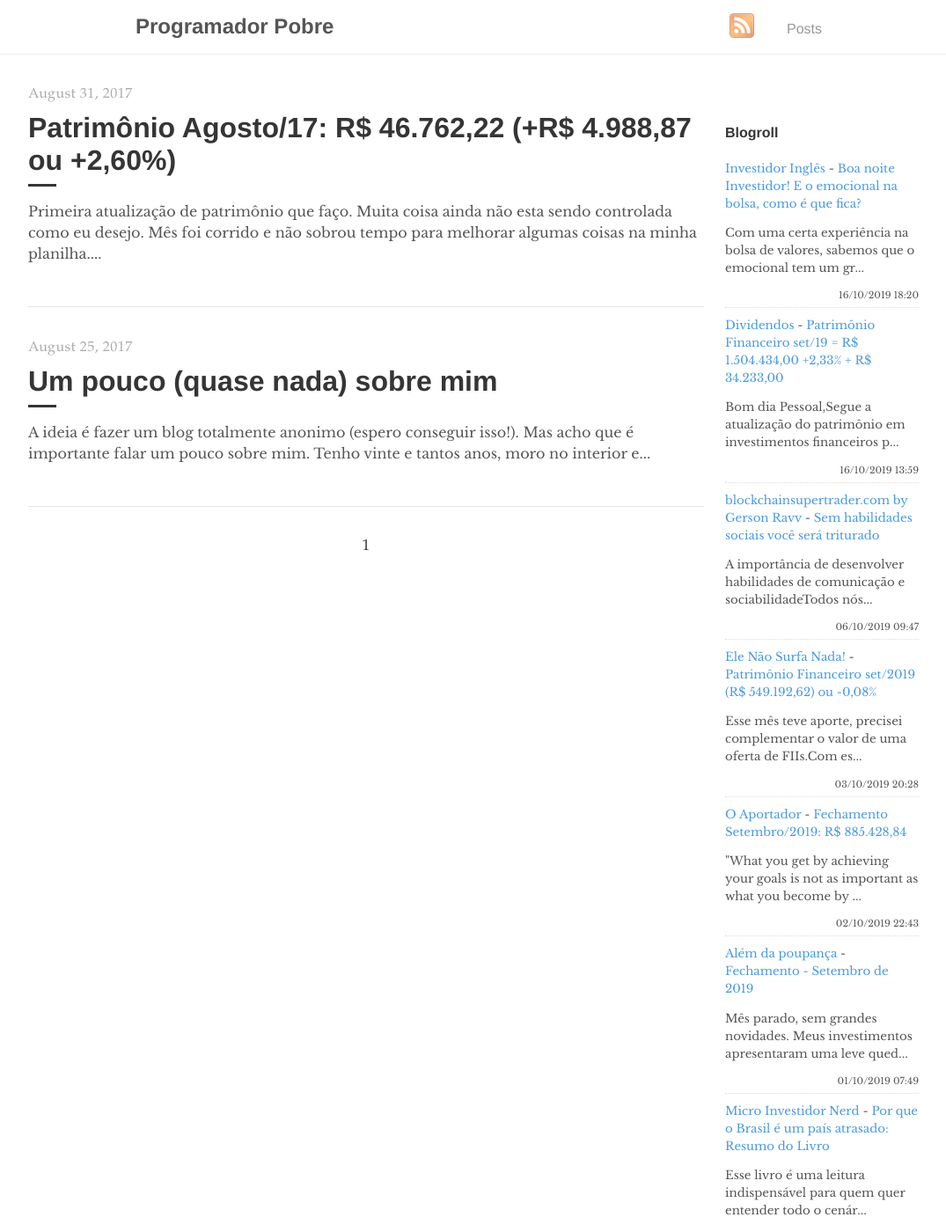
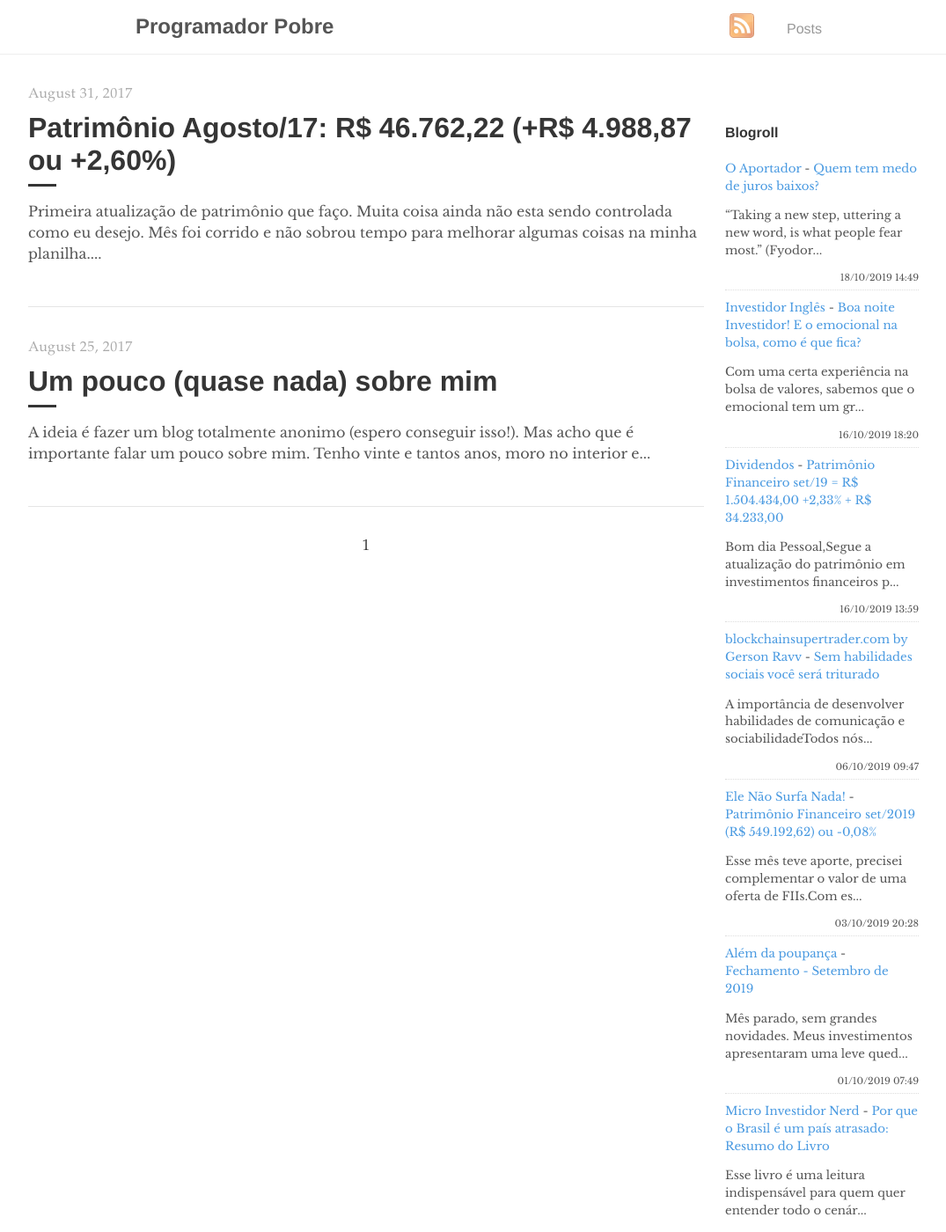
Before and after one commit to programadorpobre/programadorpobre.github.io, a Jekyll site: the page built from index.html, in a window 1280 px wide and 1400 px high. Shown: the whole window at 88% size, without its empty margins (96-1171 px from the left). Built offline with Jekyll 4.4.1, drawn with Linux system fonts in a browser that asks for light colours; the list of posts is cut into pages by our own code; comment, search, counter and statistics services are not loaded.

Commit message:
[ci skip] travis #804

```diff
--- a/_includes/feed-entries.html
+++ b/_includes/feed-entries.html
@@ -1,3 +1,8 @@
+<div class="feed-entry">
+    <a class="feed-entry-site-name" href="https://oaportadorfinanceiro.blogspot.com/">O Aportador</a> - <a class="feed-entry-title" href="https://oaportadorfinanceiro.blogspot.com/2019/10/quem-tem-medo-de-juros-baixos.html">Quem tem medo de juros baixos?</a>
+    <p class="feed-entry-summary">“Taking a new step, uttering a new word, is what people fear most.”&nbsp;(Fyodor...</p>
+    <time datetime="2019-10-18T14:49:00.002-03:00">18/10/2019 14:49</time>
+</div>
 <div class="feed-entry">
     <a class="feed-entry-site-name" href="https://www.investidoringles.com/">Investidor Inglês</a> - <a class="feed-entry-title" href="https://www.investidoringles.com/2019/10/boa-noite-investidor-e-o-emocional-na-bolsa.html">Boa noite Investidor! E o emocional na bolsa, como é que fica?</a>
     <p class="feed-entry-summary">Com uma certa experiência na bolsa de valores, sabemos que o emocional tem um gr...</p>
@@ -19,11 +24,6 @@
     <time datetime="2019-10-03T20:28:00.000-03:00">03/10/2019 20:28</time>
 </div>
 <div class="feed-entry">
-    <a class="feed-entry-site-name" href="https://oaportadorfinanceiro.blogspot.com/">O Aportador</a> - <a class="feed-entry-title" href="https://oaportadorfinanceiro.blogspot.com/2019/10/fechamento-setembro2019-r-88542884.html">Fechamento Setembro/2019: R$ 885.428,84</a>
-    <p class="feed-entry-summary">"What you get by achieving your goals is not as important as what you become by ...</p>
-    <time datetime="2019-10-02T22:43:00.002-03:00">02/10/2019 22:43</time>
-</div>
-<div class="feed-entry">
     <a class="feed-entry-site-name" href="https://alemdapoupanca.blogspot.com/">Além da poupança</a> - <a class="feed-entry-title" href="https://alemdapoupanca.blogspot.com/2019/10/fechamento-setembro-de-2019_1.html">Fechamento - Setembro de 2019</a>
     <p class="feed-entry-summary">Mês parado, sem grandes novidades. Meus investimentos apresentaram uma leve qued...</p>
     <time datetime="2019-10-01T07:49:00.001-03:00">01/10/2019 07:49</time>
```
